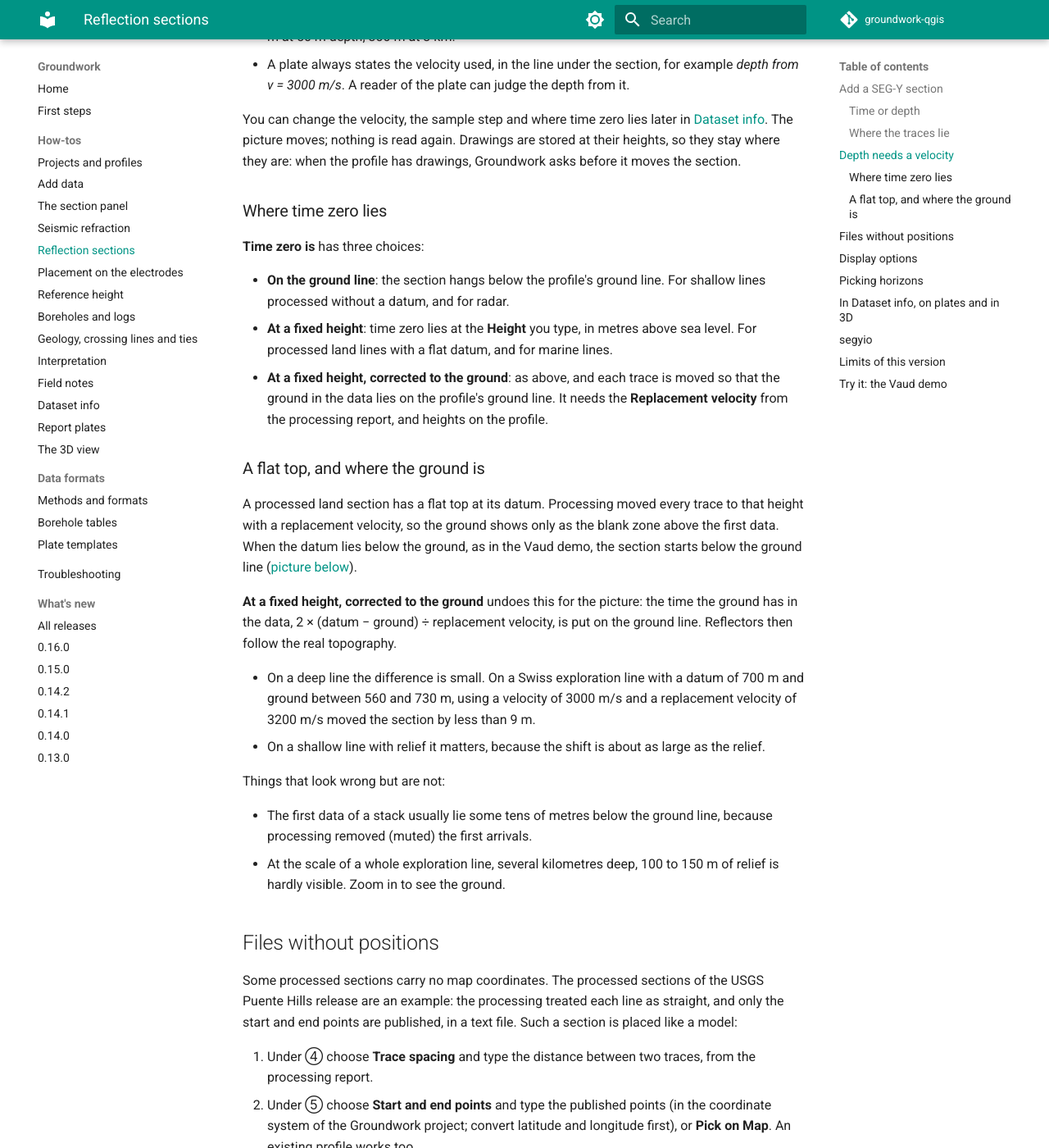
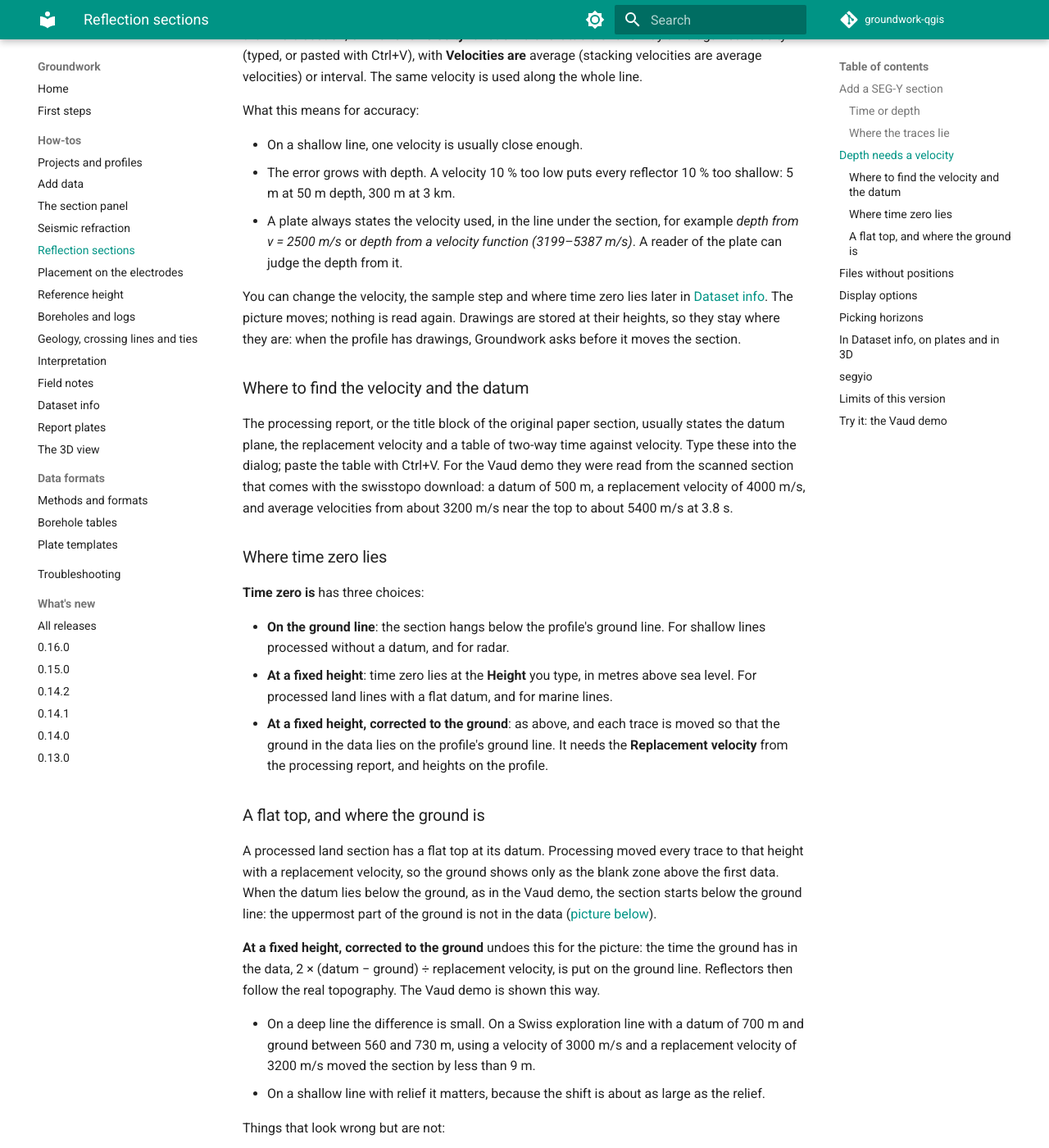
Before and after one commit to SebBenJamin/groundwork-qgis, an MkDocs documentation site: the page built from docs/user/howto/reflection-sections.md, in a window 1280 px wide and 1400 px high, scrolled down 2955 px. Shown: the whole window at 82% size. Built offline with MkDocs 1.6.1 and Material for MkDocs 9.7.7, drawn with Linux system fonts in a browser that asks for light colours; comment, search, counter and statistics services are not loaded; some of the changed text lies outside the part shown.

Commit message:
docs: reflection pictures and texts follow the rebuilt Vaud demo
Co-Authored-By: Claude Opus 5.5 <noreply@anthropic.com>

```diff
--- a/docs/user/howto/reflection-sections.md
+++ b/docs/user/howto/reflection-sections.md
@@ -4,7 +4,7 @@ A processed seismic reflection section (a stack or a migrated section) comes in
 SEG-Y file and stands on its profile in depth, next to the ground line, boreholes, resistivity
 models and crossing lines. You pick horizons on it with the same tools as on any other section.
 
-![Line VD-P760057 of the Vaud demo: a stack 8.5 km long, from its datum at 500 m down to about 5 km depth, with the ground line just above its top and the crossing line VD-P760068](../../images/howto/reflection-section.jpg)
+![Line VD-P760057 of the Vaud demo: a stack 8.5 km long, from its top near the 500 m datum down to almost 10 km below sea level, with the ground line just above its top and the crossing line VD-P760068](../../images/howto/reflection-section.jpg)
 
 *The Vaud demo, line VD-P760057. Data: Federal Office of Topography swisstopo.*
 
@@ -74,12 +74,21 @@ What this means for accuracy:
 - The error grows with depth. A velocity 10 % too low puts every reflector 10 % too shallow:
   5 m at 50 m depth, 300 m at 3 km.
 - A plate always states the velocity used, in the line under the section, for example
-  *depth from v = 3000 m/s*. A reader of the plate can judge the depth from it.
+  *depth from v = 2500 m/s* or *depth from a velocity function (3199–5387 m/s)*. A reader of
+  the plate can judge the depth from it.
 
 You can change the velocity, the sample step and where time zero lies later in
 [Dataset info](dataset-info.md). The picture moves; nothing is read again. Drawings are stored
 at their heights, so they stay where they are: when the profile has drawings, Groundwork asks
 before it moves the section.
+
+### Where to find the velocity and the datum
+
+The processing report, or the title block of the original paper section, usually states the
+datum plane, the replacement velocity and a table of two-way time against velocity. Type these
+into the dialog; paste the table with Ctrl+V. For the Vaud demo they were read from the scanned
+section that comes with the swisstopo download: a datum of 500 m, a replacement velocity of
+4000 m/s, and average velocities from about 3200 m/s near the top to about 5400 m/s at 3.8 s.
 
 ### Where time zero lies
 
@@ -98,11 +107,12 @@ before it moves the section.
 A processed land section has a flat top at its datum. Processing moved every trace to that
 height with a replacement velocity, so the ground shows only as the blank zone above the first
 data. When the datum lies below the ground, as in the Vaud demo, the section starts below the
-ground line ([picture below](#picking-horizons)).
+ground line: the uppermost part of the ground is not in the data
+([picture below](#picking-horizons)).
 
 **At a fixed height, corrected to the ground** undoes this for the picture: the time the
 ground has in the data, 2 × (datum − ground) ÷ replacement velocity, is put on the ground
-line. Reflectors then follow the real topography.
+line. Reflectors then follow the real topography. The Vaud demo is shown this way.
 
 - On a deep line the difference is small. On a Swiss exploration line with a datum of 700 m
   and ground between 560 and 730 m, using a velocity of 3000 m/s and a replacement velocity of
@@ -218,10 +228,15 @@ To find your QGIS profile folder: **Settings → User Profiles → Open Active P
    and VD-P760068, on a 10 m elevation model of swissALTI3D.
 2. **Groundwork → Show Section Panel** and open **VD-P760057**. The crossing line is marked
    where it crosses.
-3. Zoom in near the top: the ground line lies some 50 to 100 m above the section's flat top
-   at 500 m, the datum of the processing.
-4. Right-click the section → **Dataset info…** to see the velocity and the datum. The velocity
-   of 3000 m/s is an assumption of the demo, not a value from swisstopo.
+3. Zoom in near the top: the section's top lies near 500 m, the datum of the processing, and
+   the ground line up to about 80 m above it. The uppermost part of the ground is not in the
+   data.
+4. Right-click the section → **Dataset info…** to see the velocity function and the datum.
+   The datum of 500 m, the replacement velocity of 4000 m/s and the average velocities come
+   from the original section sheet of VD-P760057, which swisstopo ships with the line. The
+   sheet gives five velocity columns for different stretches of the line; the demo uses one
+   function for the whole line, the median of the five. VD-P760068 has no such sheet; it is
+   from the same 1976 survey, and the demo uses the same values for it as an assumption.
 
 The data are swisstopo's open reflection lines ("2D and 3D reflection seismic in
 Switzerland", opendata.swiss) and swissALTI3D. Data: Federal Office of Topography swisstopo.
```
Also changed, not shown: other parts of docs/user/howto/reflection-sections.md (+1 -1 lines), README.md (+4 -2 lines), docs/images/howto/reflection-add-data.png, docs/images/howto/reflection-horizon.jpg, docs/images/howto/reflection-section.jpg, 1 other file.
